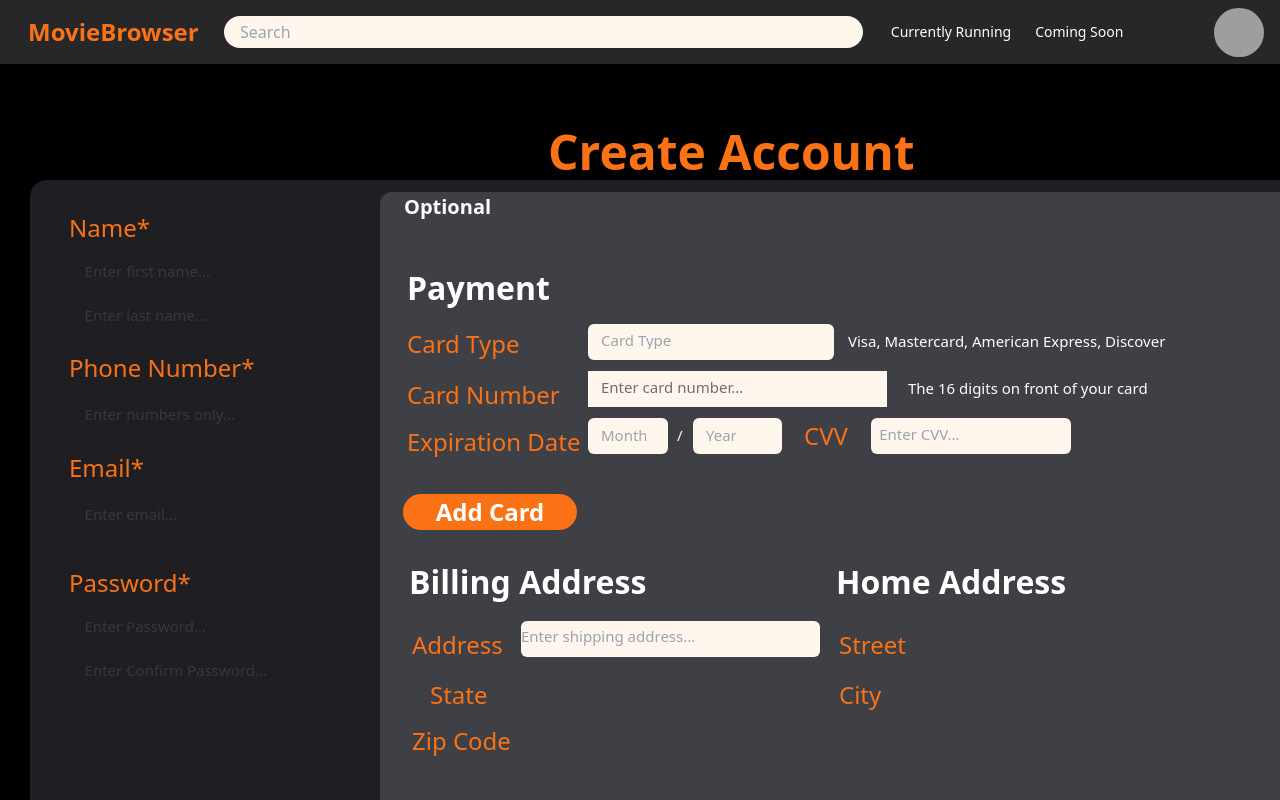
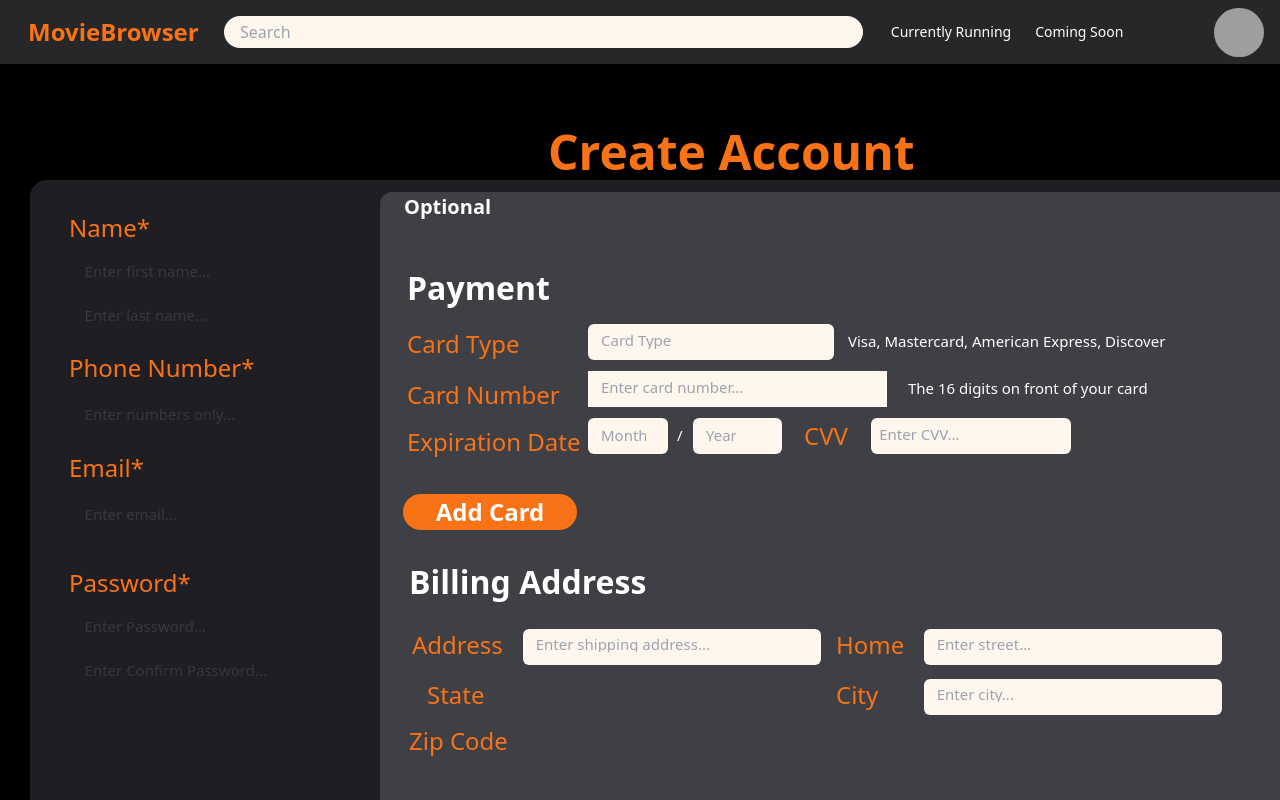
Before and after one commit to AnganSamadder/FlickFlare, a Next.js app in the folder frontend/: page /register in a window 1280 px wide. Shown: the top 800 px of the page. Built offline with nearby package versions, Linux system fonts and the light colour scheme; grey boxes are pictures that could not be loaded.

Commit message:
Update page.tsx
Register page in progress of updating UI elements

```diff
--- a/frontend/src/app/(user)/register/page.tsx
+++ b/frontend/src/app/(user)/register/page.tsx
@@ -128,9 +128,12 @@ export default function Register() {
             </div>
             <div className="w-[756px] h-[35.54px] left-[4px] top-[82px] absolute">
               <div className="w-[299px] h-[35.54px] left-[181px] top-0 absolute bg-orange-50">
-                <div className="w-[283.24px] h-[17.40px] left-[13px] top-[5px] absolute text-zinc-700 text-opacity-75 text-[15px] font-medium font-['Maven Pro'] leading-normal">
-                  Enter card number...
-                </div>
+              <input
+                  type="text"
+                  name="cardnumber"
+                  className="w-[250px] h-[17.40px] left-[13px] top-[8px] absolute text-zinc-700 text-opacity-75 text-[15px] font-medium font-['Maven Pro'] leading-normal bg-transparent"
+                  placeholder="Enter card number..."
+                />
               </div>
               <div className="left-0 top-[6px] absolute text-orange-500 text-2xl font-medium font-['Maven Pro'] leading-normal">
                 Card Number
@@ -167,36 +170,40 @@ export default function Register() {
             <div className="left-0 top-[-25px] absolute text-white text-[32px] font-bold font-['Maven Pro'] leading-normal">
               Billing Address
             </div>
-            <div className="w-[408px] h-[35.54px] left-[3px] top-[38px] absolute">
-              <div className="w-[299px] h-[35.54px] left-[109px] top-0 absolute flex-col justify-start items-start inline-flex bg-orange-50 rounded-md">
-                <input
-                type="text"
-                name="shippingAddress"
-                className="w-[283.24px] h-[30.40px]  text-zinc-700 text-opacity-75 text-[15px] font-medium font-['Maven Pro'] leading-normal bg-transparent"
-                placeholder="Enter shipping address..."
-                />
+            <div className="w-[400px] h-[35.54px] left-[3px] top-[38px] absolute">
+              <div className="w-[298.23px] h-[35.54px] left-[110.77px] top-[8px] absolute bg-orange-50 rounded-md">
+                  <input
+                  type="text"
+                  name="shippingAddress"
+                  className="w-[270px] h-[15.40px] left-[12.97px] top-[8px] absolute text-zinc-700 text-opacity-75 text-[15px] font-medium font-['Maven Pro'] leading-normal bg-transparent"
+                  placeholder="Enter shipping address..."
+                  />
               </div>
               <div className="left-0 top-[6px] absolute text-orange-500 text-2xl font-medium font-['Maven Pro'] leading-normal">
                 Address
               </div>
             </div>
-          </div>
-          <div className="w-[813px] h-[169.54px] left-[32px] top-[391px] absolute">
             <div className="w-[386px] h-[35.54px] left-[427px] top-[38px] absolute">
-              <div className="w-[298.23px] h-[35.54px] left-[87.77px] top-0 absolute">
-                <div className="w-[282.50px] h-[17.40px] left-[12.97px] top-[5px] absolute text-zinc-700 text-opacity-75 text-[15px] font-medium font-['Maven Pro'] leading-normal">
-                  Enter street...
-                </div>
+              <div className="w-[298.23px] h-[35.54px] left-[87.77px] top-[8px] absolute bg-orange-50 rounded-md">
+                  <input
+                  type="text"
+                  name="street"
+                  className="w-[270px] h-[15.40px] left-[12.97px] top-[8px] absolute text-zinc-700 text-opacity-75 text-[15px] font-medium font-['Maven Pro'] leading-normal bg-transparent"
+                  placeholder="Enter street..."
+                  />
               </div>
               <div className="w-[66.83px] left-0 top-[6px] absolute text-orange-500 text-2xl font-medium font-['Maven Pro'] leading-normal">
-                Street
+                Home
               </div>
             </div>
             <div className="w-[386px] h-[35.54px] left-[427px] top-[88px] absolute">
-              <div className="w-[299px] h-[35.54px] left-[87px] top-0 absolute">
-                <div className="w-[283.24px] h-[17.40px] left-[13px] top-[5px] absolute text-zinc-700 text-opacity-75 text-[15px] font-medium font-['Maven Pro'] leading-normal">
-                  Enter city...
-                </div>
+              <div className="w-[298.23px] h-[35.54px] left-[87.77px] top-[8px] absolute bg-orange-50 rounded-md">
+                  <input
+                  type="text"
+                  name="city"
+                  className="w-[270px] h-[15.40px] left-[12.97px] top-[8px] absolute text-zinc-700 text-opacity-75 text-[15px] font-medium font-['Maven Pro'] leading-normal bg-transparent"
+                  placeholder="Enter city..."
+                  />
               </div>
               <div className="left-0 top-[6px] absolute text-orange-500 text-2xl font-medium font-['Maven Pro'] leading-normal">
                 City
@@ -222,9 +229,6 @@ export default function Register() {
                 Zip Code
               </div>
             </div>
-            <div className="left-[424px] top-[-25px] absolute text-white text-[32px] font-bold font-['Maven Pro'] leading-normal">
-              Home Address
-            </div>
           </div>
         </div>
       </div>
```
